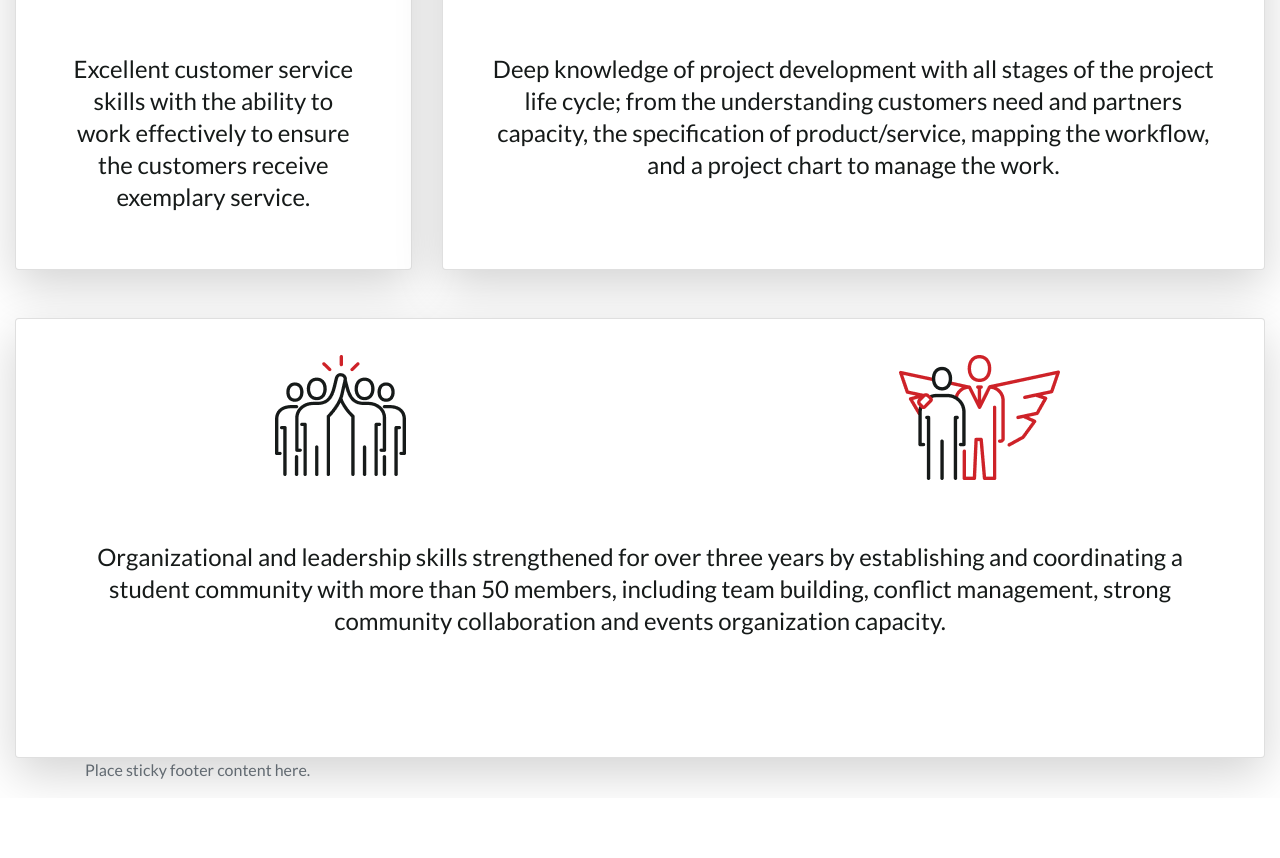
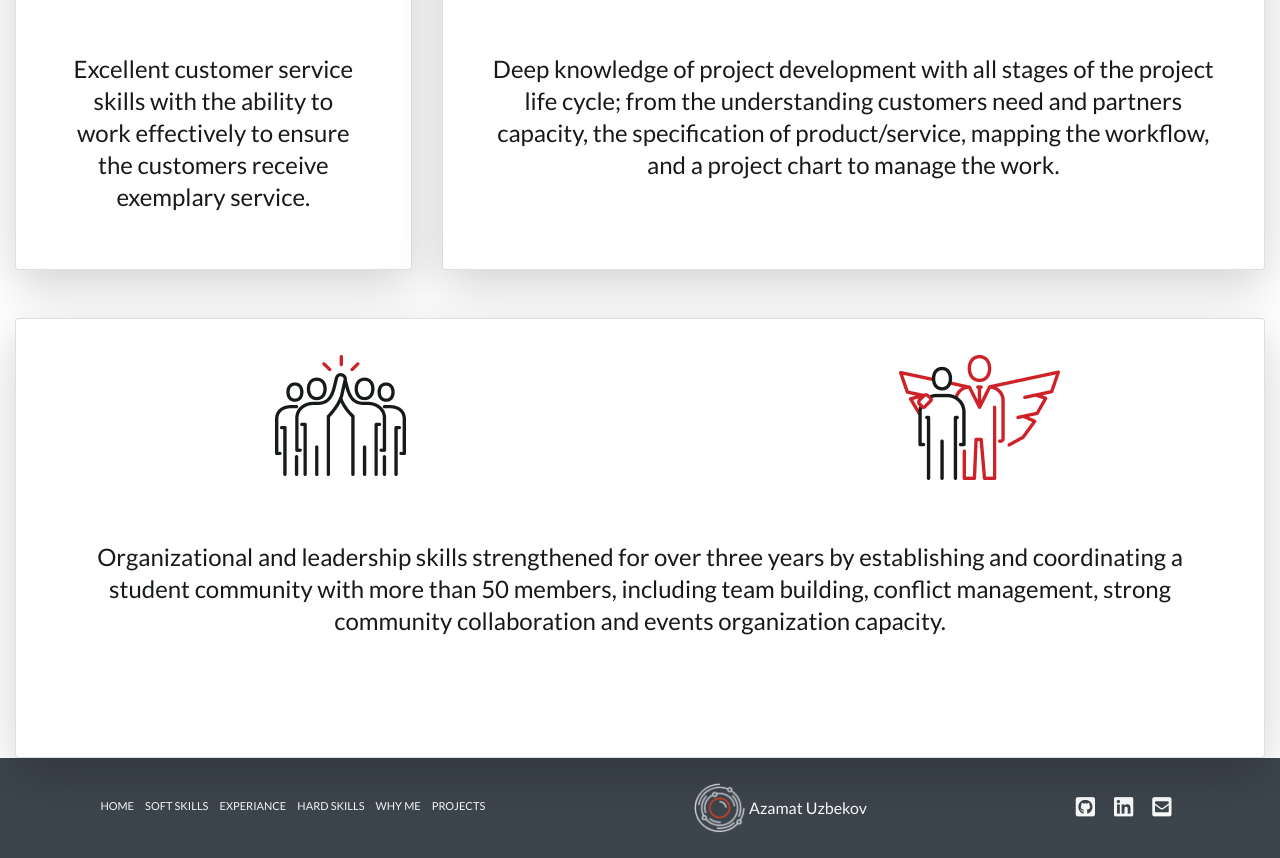
Before and after one commit to Azamatuz/my_port, a plain HTML site: page index.html in a window 1280 px wide. Shown: the part 1199-2057 px from the top of the page. Before the commit the page ends 1997 px from the top, so only its background shows below. Drawn offline with nearby package versions, Linux system fonts and the light colour scheme.

Commit message:
footer is done

```diff
--- a/css/base.css
+++ b/css/base.css
@@ -22,7 +22,6 @@ body {
 .page-header h1 {
   color: #595959;
   font-size: 96px;
-  font-weight: 300;
 }
 
 .fas {
@@ -71,3 +70,12 @@ address {
   line-height: 32px;
   margin: 30px;
 }
+
+footer {
+  background-color: #3C444C;
+  height: 100px;
+}
+
+footer a {
+  font-size: 11px;
+}
--- a/index.html
+++ b/index.html
@@ -33,7 +33,7 @@
           <span class="navbar-toggler-icon"></span>
           </button>
           <section class="collapse navbar-collapse" id="#myTogglerNav">
-            <div class="navbar-nav ml-auto">
+            <div class="navbar-nav ml-auto font-weight-bold">
               <a class="nav-item nav-link" href="#home">Home</a>
               <a class="nav-item nav-link" href="#soft">Soft skills</a>
               <a class="nav-item nav-link" href="#experiance">experiance</a>
@@ -56,7 +56,7 @@
           </section>
           <section class="col-7 offset-1">
             <div class="row pt-5">
-              <h1>Azamat Uzbekov</h1>
+              <h1 class="font-weight-light">Azamat Uzbekov</h1>
             </div>
             <div class="row pt-4">
               <section class="col-10">
@@ -68,7 +68,7 @@
               </section>
             </div>
             <div class="row affiliation-text text-right">
-              <section class="col-11 ">
+              <section class="col-11">
                 <p>
                   Master’s Degree
                   <br>Public Administration
@@ -145,11 +145,28 @@
           </div>
         </div>
       </section>
-    <footer class="footer">
-      <div class="container">
-        <p class="text-muted">Place sticky footer content here.</p>
-      </div>
-    </footer>
+      <footer class="text-light d-flex justify-content-around align-items-center">
+        <section class=" text-uppercase">
+          <ul class="pt-2 list-inline align-middle">
+
+            <li class="list-inline-item"><a class="text-light" href="#home">Home</a></li>
+            <li class="list-inline-item"><a class="text-light" href="#soft">Soft skills</a></li>
+            <li class="list-inline-item"><a class="text-light" href="#experiance">experiance</a></li>
+            <li class="list-inline-item"><a class="text-light" href="#hard">hard skills</a></li>
+            <li class="list-inline-item"><a class="text-light" href="#why">Why me</a></li>
+            <li class="list-inline-item"><a class="text-light" href="#projects">projects</a></li>
+          <ul>
+        </section>
+        <section>
+
+          <img src="img/logo.png" style="height:50px;" alt="">
+          <span class="align-middle">Azamat Uzbekov</span>
+        </section>
+        <section>
+          <a href="#" class="text-light px-2"><i class="fab fa-github-square fa-2x"></i></a>
+          <a href="#" class="text-light px-2"><i class="fab fa-linkedin fa-2x"></i></a>
+          <a href="#" class="text-light px-2"><i class="fas fa-envelope-square fa-2x"></i></a>
+        </section>
 
 
     <!-- Bootstrap core JavaScript
```
Also changed, not shown: img/logo.png (added).
